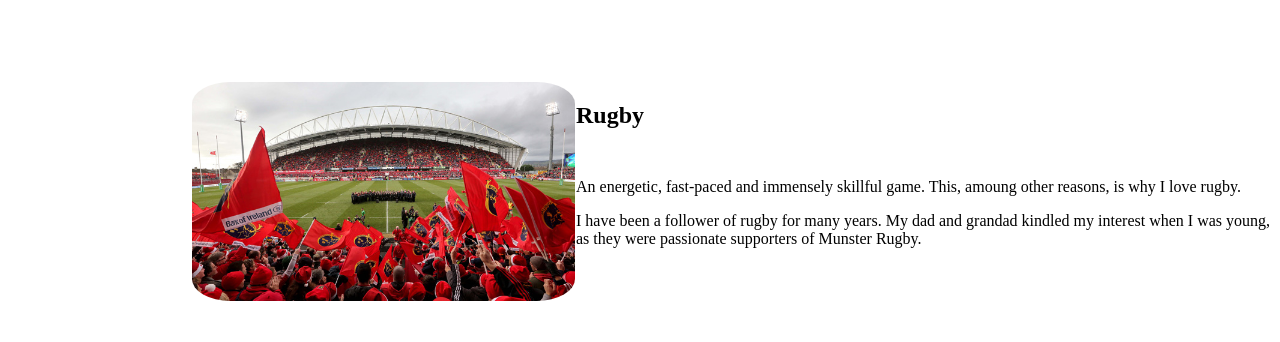
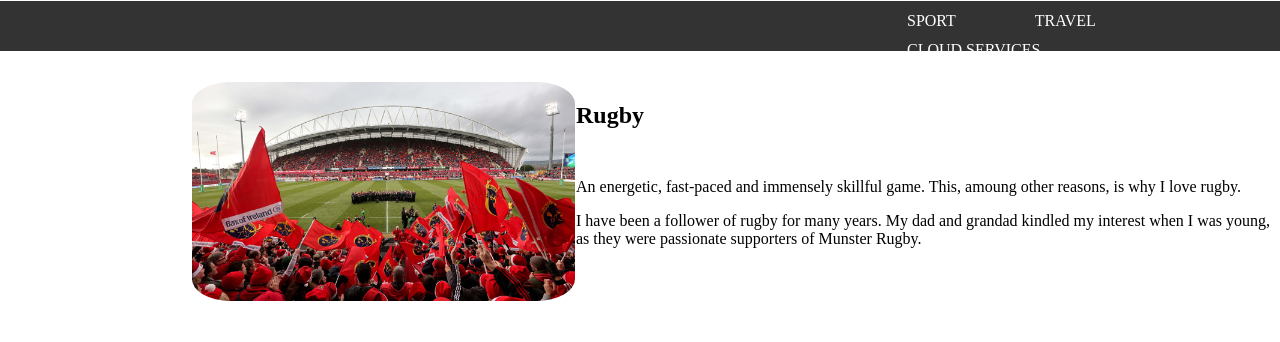
Before and after one commit to KevinHanley/IS1113117388451, a PHP site: page /Interests/sport.html in a window 1280 px wide. Shown: the part 78-420 px from the top of the page. Run offline with PHP 8.4, Linux system fonts and the light colour scheme; some libraries are stand-ins or nearby versions.

Commit message:
added subnav to all pages

```diff
--- a/Interests/sport.html
+++ b/Interests/sport.html
@@ -30,6 +30,16 @@
 
             </div>
         </header>
+
+        <section class="subnav_body">
+            <div class="subnav">
+                <ul>
+                    <li><a href="sport.html">Sport</a></li>
+                    <li><a href="travel.html">Travel</a></li>
+                    <li><a href="cloudservices.html">Cloud Services</a></li>
+                </ul>
+            </div>
+        </section>
 
         <!-- Page content -->
         <section>
--- a/homepage.html
+++ b/homepage.html
@@ -6,6 +6,7 @@
         <link href="https://fonts.googleapis.com/css?family=Ubuntu" rel="stylesheet">
         <script type="text/javascript" src="home.js"></script>
         <link rel="stylesheet" href="navbar.css" type="text/css"/>
+        <link rel="stylesheet" href="homepage.css" type="text/css"/>
     </head>
 
     <body onload="hide()">
--- a/navbar.css
+++ b/navbar.css
@@ -72,94 +72,67 @@ nav a:hover::after{
     width: 100%;
 }
 
-.homemessage{
+
+/* code for sub-navigation bar */
+.subnav_body{
+    background: #333;
     position: absolute;
-    top: 42%;
-    left: 29%;
-    font-size: 300%;
+    width: 100%;
+    height: 50px;
+    top: 79px;
+    z-index: 4;
 }
 
-#welcome{
-    position: absolute;
-    top:25%;
-    left: 38%;
+.subnav_body::after{
+    content: '';
+    display: table;
+    clear: both;
 }
 
-#welcome h1{
-    font-size: 500%;
+.subnav{
+    float: right;
+    width: 35%;
+    margin: 0 auto;
 }
 
-#welcome h3{
-    font-size: 250%;
+.subnav ul{
+    margin: 0;
+    padding: 0;
+    list-style: none;
 }
 
-.btnWelcome{
-   border-radius: 9px;
-   color: #000;
-   font-size: 135%;
-   padding: 10px 20px;
-   border: solid 	#000 3px;
-   text-transform: uppercase;
-   text-decoration: none;
-   text-align: center;
-   cursor: pointer;
+.subnav li{
+    display: inline-block;
+    margin-left: 75px;
+    padding-top: 11px;
+    position: relative;
 }
 
-.btnWelcome:hover{
-   color: red;
-   border: solid red 3px;
+.subnav a{
+    color: #fff;
+    text-decoration: none;
+    text-transform: uppercase;
 }
 
-.content{
-   max-width: 500px;
-   margin: 0 auto;
-   text-align: center;
+.subnav a:hover{
+    color: #fff;
+    text-decoration: none;
 }
 
-.website_link{
-    position: absolute;
-    top: 60%;
-    left: 40%;
-    text-decoration: none;
-    color: #000;
-}
-
-.commits_link{
-    position: absolute;
-    top: 66%;
-    left: 43%;
-    text-decoration: none;
-    color: #000;
-}
-
-.website_link::after{
+.subnav a::after{
     content: '';
     display: block;
-    height: 3px;
-    background-color: #000;
+    height: 5px;
+    background-color: #fff;
+    text-decoration: none;
 
     position: absolute;
-    top: 17px;
+    top: 33px;
     width: 0%;
     transition: all ease-in-out 0.25s;
 }
 
-.website_link:hover::after{
+.subnav a:hover::after{
     width: 100%;
+    text-decoration: none;
 }
-
-.commits_link::after{
-    content: '';
-    display: block;
-    height: 3px;
-    background-color: #000;
-
-    position: absolute;
-    top: 17px;
-    width: 0%;
-    transition: all ease-in-out 0.25s;
-}
-
-.commits_link:hover::after{
-    width: 100%;
-}
```
Also changed, not shown: Interests/cloudservices.html (+10 -0 lines), Interests/travel.html (+10 -0 lines), Shop/about_cloud.html (+10 -0 lines), Shop/products.html (+10 -0 lines), Shop/shophome.html (+10 -0 lines), homepage.css (added, +92 -0 lines).
